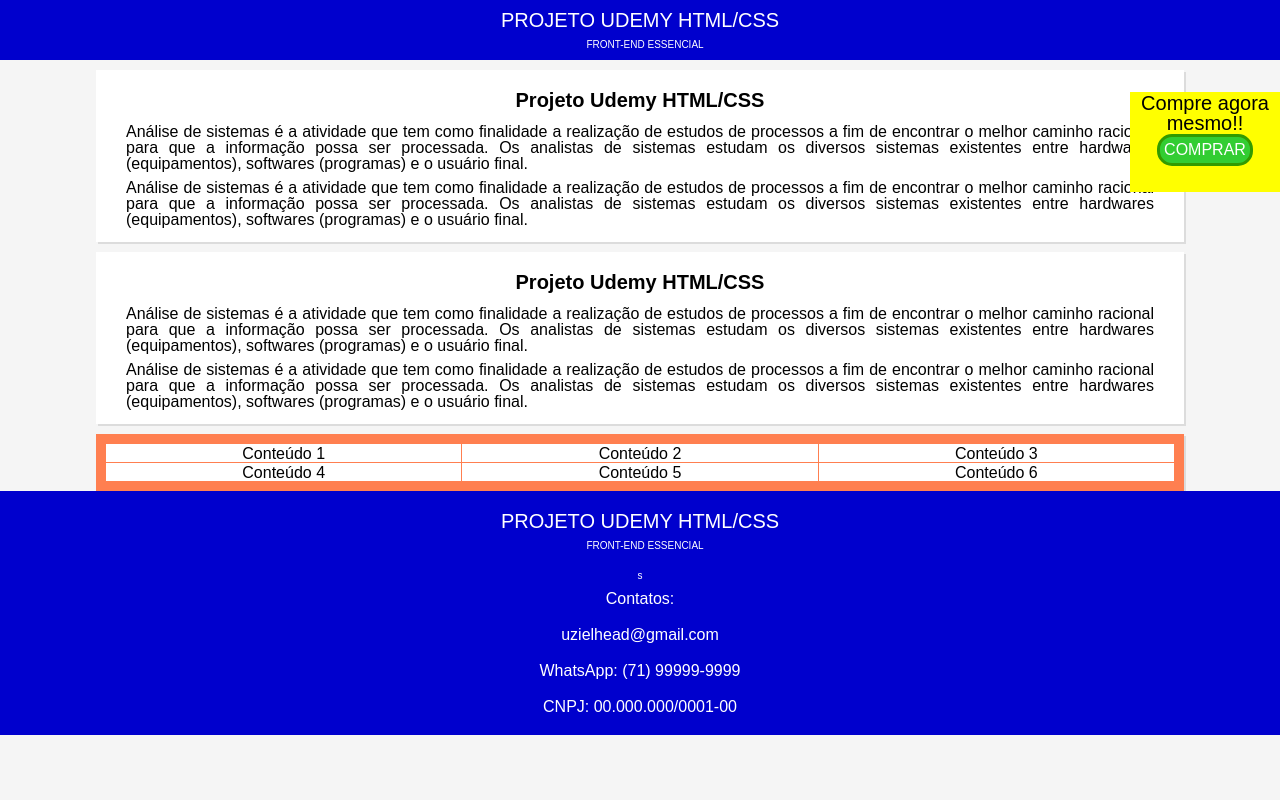
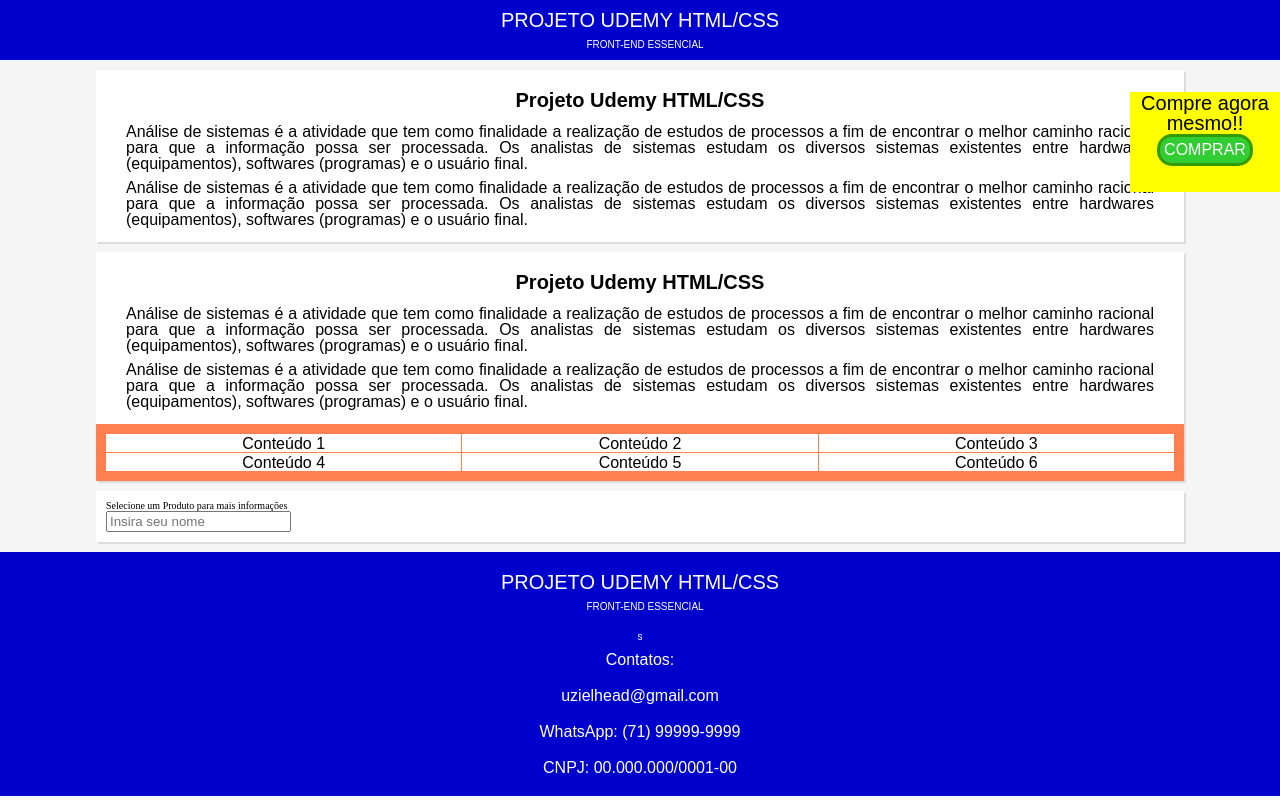
Before and after one commit to uzielmenezes/projeto-udemy-html-css, a plain HTML site: page index.html in a window 1280 px wide. Drawn offline with Linux system fonts and the light colour scheme.

Commit message:
Added a section for a form tag, setting a first input

```diff
--- a/index.html
+++ b/index.html
@@ -37,8 +37,6 @@
 			<p>Análise de sistemas é a atividade que tem como finalidade a realização de estudos de processos a fim de encontrar o melhor caminho racional para que a informação possa ser processada. Os analistas de sistemas estudam os diversos sistemas existentes entre hardwares (equipamentos), softwares (programas) e o usuário final.</p>
 		</section>
 
-		<br>
-
 		<section class="container" id="grid-container">
 			<div class="grid">
 				<div>Conteúdo 1</div>
@@ -49,6 +47,18 @@
 				<div>Conteúdo 6</div>
 			</div>
 		</section>
+
+		<br>
+
+		<section class="container" id="form">
+			<h2>Selecione um Produto para mais informações</h2>
+
+			<form action="#" method="get" target="_blank">
+				<input type="text" id="name" name="name" placeholder="Insira seu nome">
+			</form>
+		</section>
+
+		<br>
 
 		<footer>
 			<h3>PROJETO UDEMY HTML/CSS</h3>
```
